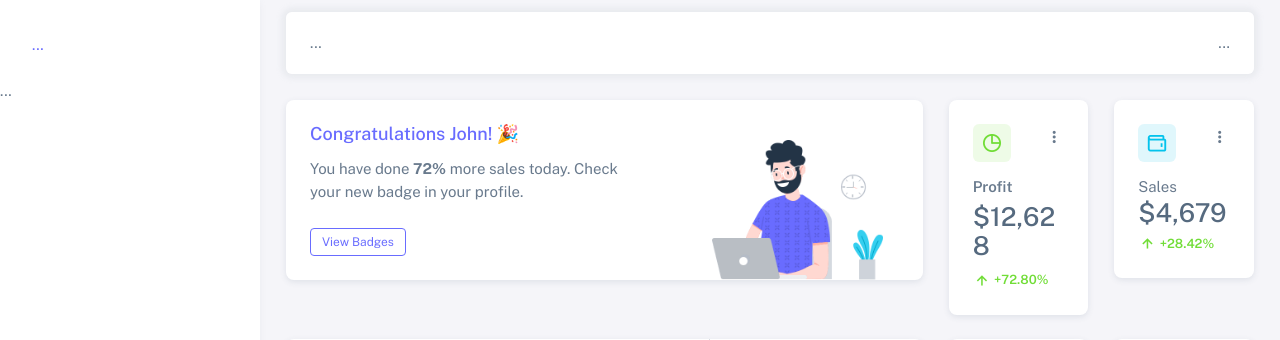
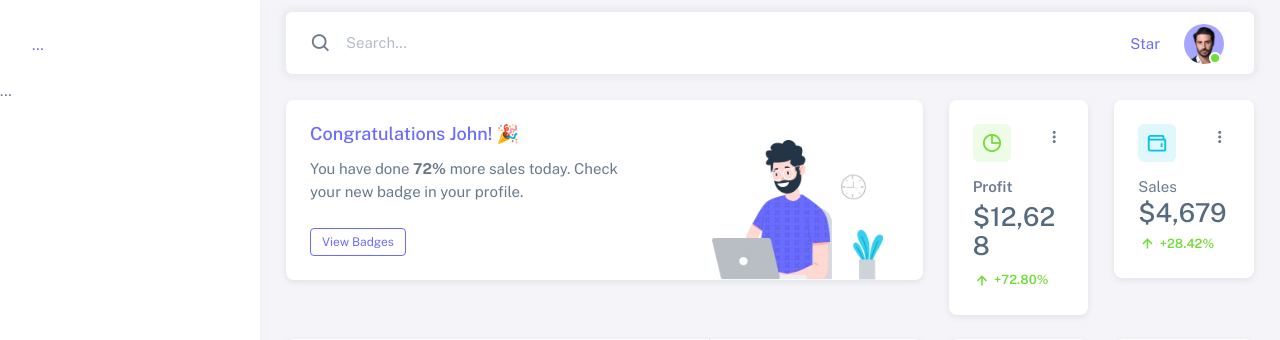
Before and after one commit to Hanif-ID/ProjectFrozenFood-Sero, a Laravel app: page / in a window 1280 px wide. Shown: the top 340 px of the page. Run offline with Laravel 12, Linux system fonts and the light colour scheme; some libraries are stand-ins or nearby versions.

Commit message:
Upd Navbar

```diff
--- a/resources/views/layouts/navbar.blade.php
+++ b/resources/views/layouts/navbar.blade.php
@@ -1,4 +1,8 @@
-<nav class="layout-navbar container-xxl navbar navbar-expand-xl navbar-detached align-items-center bg-navbar-theme" id="layout-navbar">
+<!-- Navbar -->
+<nav
+  class="layout-navbar container-xxl navbar navbar-expand-xl navbar-detached align-items-center bg-navbar-theme"
+  id="layout-navbar"
+>
   <div class="layout-menu-toggle navbar-nav align-items-xl-center me-3 me-xl-0 d-xl-none">
     <a class="nav-item nav-link px-0 me-xl-4" href="javascript:void(0)">
       <i class="bx bx-menu bx-sm"></i>
@@ -8,13 +12,92 @@
   <div class="navbar-nav-right d-flex align-items-center" id="navbar-collapse">
     <!-- Search -->
     <div class="navbar-nav align-items-center">
-       ...
+      <div class="nav-item d-flex align-items-center">
+        <i class="bx bx-search fs-4 lh-0"></i>
+        <input
+          type="text"
+          class="form-control border-0 shadow-none"
+          placeholder="Search..."
+          aria-label="Search..."
+        />
+      </div>
     </div>
     <!-- /Search -->
 
     <ul class="navbar-nav flex-row align-items-center ms-auto">
-      <!-- User Profile Dropdown -->
-      ...
+      <!-- Place this tag where you want the button to render. -->
+      <li class="nav-item lh-1 me-3">
+        <a
+          class="github-button"
+          href="https://github.com/themeselection/sneat-html-admin-template-free"
+          data-icon="octicon-star"
+          data-size="large"
+          data-show-count="true"
+          aria-label="Star themeselection/sneat-html-admin-template-free on GitHub"
+          >Star</a
+        >
+      </li>
+
+      <!-- User -->
+      <li class="nav-item navbar-dropdown dropdown-user dropdown">
+        <a class="nav-link dropdown-toggle hide-arrow" href="javascript:void(0);" data-bs-toggle="dropdown">
+          <div class="avatar avatar-online">
+            <img src="{{ asset('assets/img/avatars/1.png') }}" alt class="w-px-40 h-auto rounded-circle" />
+          </div>
+        </a>
+        <ul class="dropdown-menu dropdown-menu-end">
+          <li>
+            <a class="dropdown-item" href="#">
+              <div class="d-flex">
+                <div class="flex-shrink-0 me-3">
+                  <div class="avatar avatar-online">
+                    <img src="{{ asset('assets/img/avatars/1.png') }}" alt class="w-px-40 h-auto rounded-circle" />
+                  </div>
+                </div>
+                <div class="flex-grow-1">
+                  <span class="fw-semibold d-block">John Doe</span>
+                  <small class="text-muted">Admin</small>
+                </div>
+              </div>
+            </a>
+          </li>
+          <li>
+            <div class="dropdown-divider"></div>
+          </li>
+          <li>
+            <a class="dropdown-item" href="#">
+              <i class="bx bx-user me-2"></i>
+              <span class="align-middle">My Profile</span>
+            </a>
+          </li>
+          <li>
+            <a class="dropdown-item" href="#">
+              <i class="bx bx-cog me-2"></i>
+              <span class="align-middle">Settings</span>
+            </a>
+          </li>
+          <li>
+            <a class="dropdown-item" href="#">
+              <span class="d-flex align-items-center align-middle">
+                <i class="flex-shrink-0 bx bx-credit-card me-2"></i>
+                <span class="flex-grow-1 align-middle">Billing</span>
+                <span class="flex-shrink-0 badge badge-center rounded-pill bg-danger w-px-20 h-px-20">4</span>
+              </span>
+            </a>
+          </li>
+          <li>
+            <div class="dropdown-divider"></div>
+          </li>
+          <li>
+            <a class="dropdown-item" href="javascript:void(0);">
+              <i class="bx bx-power-off me-2"></i>
+              <span class="align-middle">Log Out</span>
+            </a>
+          </li>
+        </ul>
+      </li>
+      <!--/ User -->
     </ul>
   </div>
 </nav>
+<!-- / Navbar -->
```
Also changed, not shown: 1 other file.
